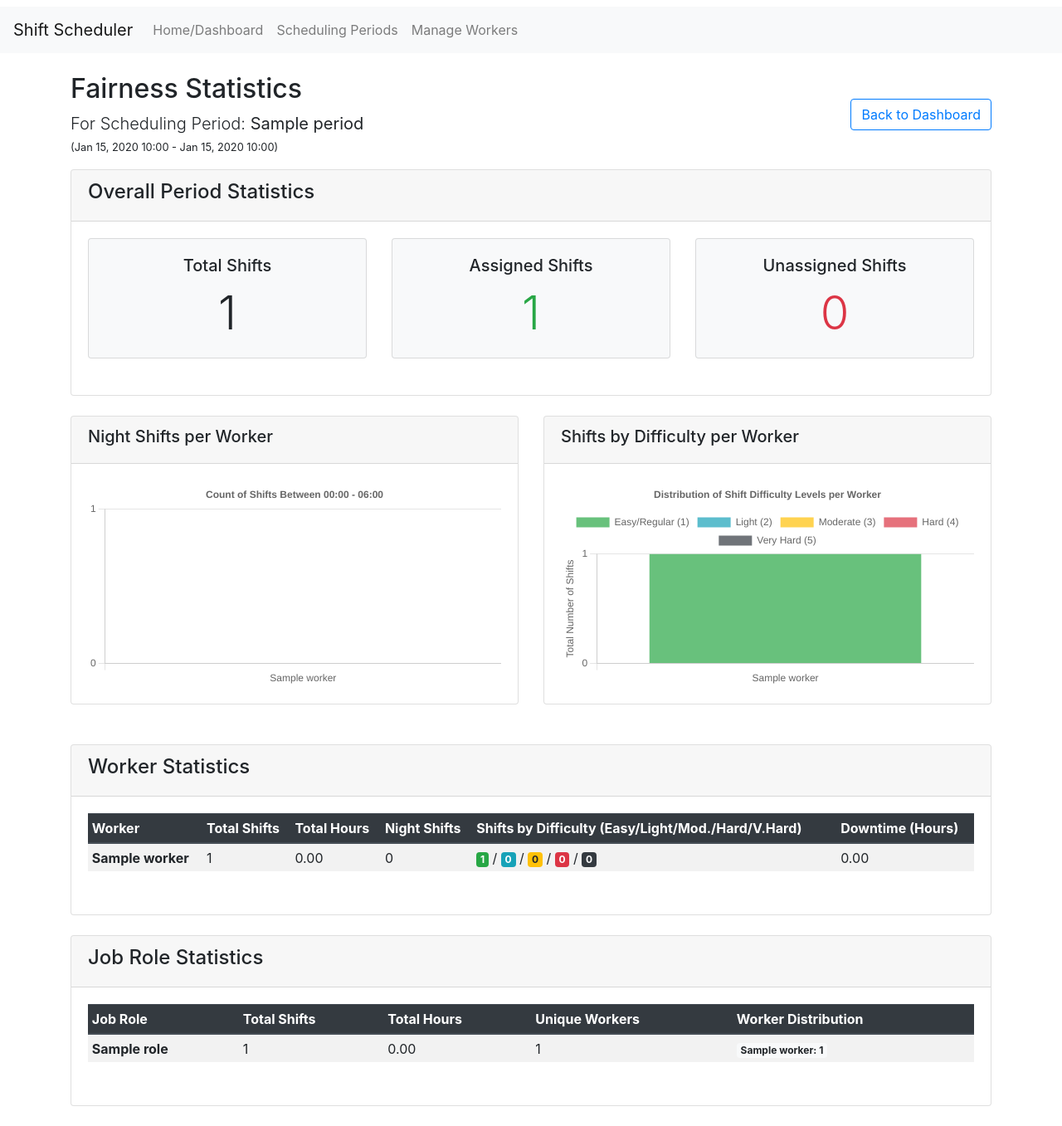
After one commit to Noniro/shift-scheduler-app, a Flask app: page /period/1/fairness_statistics in a window 1280 px wide. The commit adds this page. Shown: the whole page at 83% size. Run offline with Flask 3, Linux system fonts and the light colour scheme; tables that the repository leaves empty hold one stand-in row (values such as "Sample post"); some libraries are stand-ins or nearby versions.

Commit message:
adding fairness disribution page

```diff
--- a/app/routes.py
+++ b/app/routes.py
@@ -1607,3 +1607,110 @@ def swap_assignments(assignment_id):
 
     # Adding statistics page to know how many shifts were assigned, unassigned, how did shift at night, etc.
     # Also we want to see from each role how each worker performed, how many shifts were assigned to each worker, etc.
+
+# The statistics route to display fairness and workload distribution
+@main_bp.route('/period/<int:period_id>/fairness_statistics')
+def fairness_statistics(period_id):
+    """Display fairness and workload distribution statistics for a period."""
+    period = SchedulingPeriod.query.get_or_404(period_id)
+    all_workers = Worker.query.order_by(Worker.name).all()
+    all_roles = JobRole.query.filter_by(scheduling_period_id=period.id).order_by(JobRole.name).all()
+
+    # Eagerly load all necessary data for the period
+    all_assignments = ScheduledShift.query.options(
+        joinedload(ScheduledShift.defined_slot).joinedload(ShiftDefinition.job_role),
+        joinedload(ScheduledShift.worker_assigned)
+    ).join(ShiftDefinition).filter(
+        ShiftDefinition.scheduling_period_id == period.id
+    ).all()
+
+    # --- Initialize Statistics Dictionaries ---
+
+    # Overall stats
+    stats = {
+        'total_shifts': len(all_assignments),
+        'assigned_shifts': 0,
+        'unassigned_shifts': 0,
+        'unassigned_shifts_list': [],
+        'worker_stats': {},
+        'role_stats': {}
+    }
+
+    # Initialize worker stats
+    period_duration_hours = (period.period_end_datetime - period.period_start_datetime).total_seconds() / 3600.0
+    for worker in all_workers:
+        stats['worker_stats'][worker.id] = {
+            'name': worker.name,
+            'total_shifts': 0,
+            'total_hours': 0.0,
+            'night_shifts': 0,
+            'difficulty_counts': {1: 0, 2: 0, 3: 0, 4: 0, 5: 0},
+            'downtime_hours': period_duration_hours
+        }
+
+    # Initialize role stats
+    for role in all_roles:
+        stats['role_stats'][role.id] = {
+            'name': role.name,
+            'total_shifts': 0,
+            'total_hours': 0.0,
+            'worker_distribution': {},
+            'unique_workers': 0
+        }
+
+    # --- Process All Assignments ---
+
+    NIGHT_START = time(0, 0)
+    NIGHT_END = time(6, 0)
+
+    for assignment in all_assignments:
+        slot = assignment.defined_slot
+        role = slot.job_role
+
+        # Update role stats
+        if role and role.id in stats['role_stats']:
+            stats['role_stats'][role.id]['total_shifts'] += 1
+            stats['role_stats'][role.id]['total_hours'] += slot.duration_total_seconds / 3600.0
+
+        if assignment.worker_assigned:
+            stats['assigned_shifts'] += 1
+            worker = assignment.worker_assigned
+            worker_id = worker.id
+
+            if worker_id in stats['worker_stats']:
+                # Update worker stats
+                worker_stat = stats['worker_stats'][worker_id]
+                duration_hours = slot.duration_total_seconds / 3600.0
+
+                worker_stat['total_shifts'] += 1
+                worker_stat['total_hours'] += duration_hours
+                worker_stat['downtime_hours'] -= duration_hours
+
+                # Check for night shift (any part of shift between 00:00 and 06:00)
+                # This is a simplified check. It's true if the shift starts before 6 AM
+                # or ends after midnight on the same day.
+                if slot.slot_start_datetime.time() < NIGHT_END or slot.slot_end_datetime.time() > NIGHT_START:
+                     # A more accurate check would handle shifts spanning midnight properly
+                    if (slot.slot_start_datetime.time() < NIGHT_END) or \
+                       (slot.slot_end_datetime.time() > NIGHT_START and slot.slot_end_datetime.date() > slot.slot_start_datetime.date()):
+                        worker_stat['night_shifts'] += 1
+
+                # Update difficulty counts
+                difficulty = int(role.difficulty_multiplier)
+                if difficulty in worker_stat['difficulty_counts']:
+                    worker_stat['difficulty_counts'][difficulty] += 1
+
+                # Update role's worker distribution
+                if role and role.id in stats['role_stats']:
+                    role_stat = stats['role_stats'][role.id]
+                    role_stat['worker_distribution'][worker.name] = role_stat['worker_distribution'].get(worker.name, 0) + 1
+
+        else: # Unassigned
+            stats['unassigned_shifts'] += 1
+            stats['unassigned_shifts_list'].append(assignment)
+
+    # Finalize role stats
+    for role_stat in stats['role_stats'].values():
+        role_stat['unique_workers'] = len(role_stat['worker_distribution'])
+
+    return render_template('fairness_statistics.html', period=period, stats=stats)
--- a/app/templates/base.html
+++ b/app/templates/base.html
@@ -1,17 +1,20 @@
 <!doctype html>
 <html lang="en">
+
 <head>
     <meta charset="utf-8">
     <meta name="viewport" content="width=device-width, initial-scale=1, shrink-to-fit=no">
     <title>{% block title %}Shift Scheduler{% endblock %}</title>
     <link rel="stylesheet" href="https://stackpath.bootstrapcdn.com/bootstrap/4.5.2/css/bootstrap.min.css">
-    <link rel="stylesheet" href="https://cdn.jsdelivr.net/npm/litepicker/dist/css/litepicker.css"/>
+    <link rel="stylesheet" href="https://cdn.jsdelivr.net/npm/litepicker/dist/css/litepicker.css" />
     <link rel="stylesheet" href="{{ url_for('static', filename='css/style.css') }}">
 </head>
+
 <body>
     <nav class="navbar navbar-expand-md navbar-light bg-light mb-4">
         <a class="navbar-brand" href="{{ url_for('main.index') }}">Shift Scheduler</a>
-        <button class="navbar-toggler" type="button" data-toggle="collapse" data-target="#navbarCollapse" aria-controls="navbarCollapse" aria-expanded="false" aria-label="Toggle navigation">
+        <button class="navbar-toggler" type="button" data-toggle="collapse" data-target="#navbarCollapse"
+            aria-controls="navbarCollapse" aria-expanded="false" aria-label="Toggle navigation">
             <span class="navbar-toggler-icon"></span>
         </button>
         <div class="collapse navbar-collapse" id="navbarCollapse">
@@ -22,9 +25,17 @@
                 <li class="nav-item {% if request.endpoint == 'main.manage_periods' %}active{% endif %}">
                     <a class="nav-link" href="{{ url_for('main.manage_periods') }}">Scheduling Periods</a>
                 </li>
+                </li>
                 <li class="nav-item {% if request.endpoint == 'main.manage_workers' %}active{% endif %}">
                     <a class="nav-link" href="{{ url_for('main.manage_workers') }}">Manage Workers</a>
                 </li>
+                {% if session.get('active_period_id') %}
+                <li class="nav-item {% if request.endpoint == 'main.fairness_statistics' %}active{% endif %}">
+                    <a class="nav-link"
+                        href="{{ url_for('main.fairness_statistics', period_id=session.get('active_period_id')) }}">Fairness
+                        Statistics</a>
+                </li>
+                {% endif %}
             </ul>
             {% if current_user_name %}
             <span class="navbar-text mr-3">
@@ -55,4 +66,5 @@
     <script src="https://cdn.jsdelivr.net/npm/litepicker/dist/litepicker.js"></script>
     {% block scripts %}{% endblock %}
 </body>
+
 </html>
--- /dev/null
+++ b/app/templates/fairness_statistics.html
@@ -0,0 +1,282 @@
+{% extends "base.html" %}
+{% block title %}Fairness Statistics for {{ period.name }}{% endblock %}
+
+{% block content %}
+<div class="d-flex justify-content-between align-items-center mb-3">
+    <div>
+        <h2>Fairness Statistics</h2>
+        <p class="lead mb-0">For Scheduling Period: <strong>{{ period.name }}</strong></p>
+        <small>({{ period.period_start_datetime.strftime('%b %d, %Y %H:%M') }} - {{ period.period_end_datetime.strftime('%b %d, %Y %H:%M') }})</small>
+    </div>
+    <a href="{{ url_for('main.index') }}" class="btn btn-outline-primary">Back to Dashboard</a>
+</div>
+
+<!-- Overall Statistics -->
+<div class="card mb-4">
+    <div class="card-header">
+        <h4>Overall Period Statistics</h4>
+    </div>
+    <div class="card-body">
+        <div class="row text-center">
+            <div class="col-md-4">
+                <div class="card bg-light">
+                    <div class="card-body">
+                        <h5 class="card-title">Total Shifts</h5>
+                        <p class="card-text display-4">{{ stats.total_shifts }}</p>
+                    </div>
+                </div>
+            </div>
+            <div class="col-md-4">
+                <div class="card bg-light">
+                    <div class="card-body">
+                        <h5 class="card-title">Assigned Shifts</h5>
+                        <p class="card-text display-4 text-success">{{ stats.assigned_shifts }}</p>
+                    </div>
+                </div>
+            </div>
+            <div class="col-md-4">
+                <div class="card bg-light">
+                    <div class="card-body">
+                        <h5 class="card-title">Unassigned Shifts</h5>
+                        <p class="card-text display-4 text-danger">{{ stats.unassigned_shifts }}</p>
+                    </div>
+                </div>
+            </div>
+        </div>
+    </div>
+</div>
+
+<!-- Chart Visualizations -->
+<div class="row mb-4">
+    <div class="col-lg-6">
+        <div class="card">
+            <div class="card-header">
+                <h5>Night Shifts per Worker</h5>
+            </div>
+            <div class="card-body"><canvas id="nightShiftsChart"></canvas></div>
+        </div>
+    </div>
+    <div class="col-lg-6">
+        <div class="card">
+            <div class="card-header">
+                <h5>Shifts by Difficulty per Worker</h5>
+            </div>
+            <div class="card-body"><canvas id="difficultyDistributionChart"></canvas></div>
+        </div>
+    </div>
+</div>
+
+
+<!-- Worker Statistics -->
+<div class="card mb-4">
+    <div class="card-header">
+        <h4>Worker Statistics</h4>
+    </div>
+    <div class="card-body">
+        <div class="table-responsive">
+            <table class="table table-striped table-hover table-sm">
+                <thead class="thead-dark">
+                    <tr>
+                        <th>Worker</th>
+                        <th>Total Shifts</th>
+                        <th>Total Hours</th>
+                        <th>Night Shifts</th>
+                        <th>Shifts by Difficulty (Easy/Light/Mod./Hard/V.Hard)</th>
+                        <th>Downtime (Hours)</th>
+                    </tr>
+                </thead>
+                <tbody>
+                    {% for worker_stat in stats.worker_stats.values() %}
+                    <tr>
+                        <td><strong>{{ worker_stat.name }}</strong></td>
+                        <td>{{ worker_stat.total_shifts }}</td>
+                        <td>{{ "%.2f"|format(worker_stat.total_hours) }}</td>
+                        <td>{{ worker_stat.night_shifts }}</td>
+                        <td>
+                            <span class="badge badge-success" title="Easy (1)">{{ worker_stat.difficulty_counts[1] }}</span> /
+                            <span class="badge badge-info" title="Light (2)">{{ worker_stat.difficulty_counts[2] }}</span> /
+                            <span class="badge badge-warning" title="Moderate (3)">{{ worker_stat.difficulty_counts[3] }}</span> /
+                            <span class="badge badge-danger" title="Hard (4)">{{ worker_stat.difficulty_counts[4] }}</span> /
+                            <span class="badge badge-dark" title="Very Hard (5)">{{ worker_stat.difficulty_counts[5] }}</span>
+                        </td>
+                        <td>{{ "%.2f"|format(worker_stat.downtime_hours) }}</td>
+                    </tr>
+                    {% endfor %}
+                </tbody>
+            </table>
+        </div>
+    </div>
+</div>
+
+<!-- Job Role Statistics -->
+<div class="card mb-4">
+    <div class="card-header">
+        <h4>Job Role Statistics</h4>
+    </div>
+    <div class="card-body">
+        <div class="table-responsive">
+            <table class="table table-striped table-hover table-sm">
+                <thead class="thead-dark">
+                    <tr>
+                        <th>Job Role</th>
+                        <th>Total Shifts</th>
+                        <th>Total Hours</th>
+                        <th>Unique Workers</th>
+                        <th>Worker Distribution</th>
+                    </tr>
+                </thead>
+                <tbody>
+                    {% for role_stat in stats.role_stats.values() %}
+                    <tr>
+                        <td><strong>{{ role_stat.name }}</strong></td>
+                        <td>{{ role_stat.total_shifts }}</td>
+                        <td>{{ "%.2f"|format(role_stat.total_hours) }}</td>
+                        <td>{{ role_stat.unique_workers }}</td>
+                        <td>
+                            {% for worker_name, count in role_stat.worker_distribution.items() %}
+                                <span class="badge badge-light">{{ worker_name }}: {{ count }}</span>
+                            {% else %}
+                                <span class="text-muted">No assignments</span>
+                            {% endfor %}
+                        </td>
+                    </tr>
+                    {% endfor %}
+                </tbody>
+            </table>
+        </div>
+    </div>
+</div>
+
+<!-- Unassigned Shifts -->
+{% if stats.unassigned_shifts_list %}
+<div class="card mb-4">
+    <div class="card-header">
+        <h4>Unassigned Shifts Details</h4>
+    </div>
+    <div class="card-body">
+        <ul class="list-group">
+            {% for shift in stats.unassigned_shifts_list %}
+                <li class="list-group-item">
+                    <strong>{{ shift.defined_slot.name }}</strong>:
+                    {{ shift.defined_slot.slot_start_datetime.strftime('%a, %b %d, %Y %H:%M') }} to
+                    {{ shift.defined_slot.slot_end_datetime.strftime('%H:%M') }}
+                    ({{ shift.defined_slot.duration_hours_minutes_str }})
+                </li>
+            {% endfor %}
+        </ul>
+    </div>
+</div>
+{% endif %}
+{% endblock %}
+
+{% block scripts %}
+{{ super() }}
+<!-- 1. Include the Chart.js library -->
+<script src="https://cdn.jsdelivr.net/npm/chart.js"></script>
+
+<!-- 2. Your custom scripts for this page -->
+<script>
+document.addEventListener('DOMContentLoaded', function() {
+    // Get the comprehensive stats object from Flask
+    const statsData = JSON.parse('{{ stats|tojson|safe }}');
+    const workers = Object.values(statsData.worker_stats);
+
+    // --- Chart 1: Night Shifts per Worker ---
+    const nightShiftsCanvas = document.getElementById('nightShiftsChart');
+    if (nightShiftsCanvas && workers.length > 0) {
+        const labels = workers.map(w => w.name);
+        const nightShiftCounts = workers.map(w => w.night_shifts);
+
+        new Chart(nightShiftsCanvas, {
+            type: 'bar',
+            data: {
+                labels: labels,
+                datasets: [{
+                    label: 'Night Shifts Assigned',
+                    data: nightShiftCounts,
+                    backgroundColor: 'rgba(54, 162, 235, 0.6)',
+                    borderColor: 'rgba(54, 162, 235, 1)',
+                    borderWidth: 1
+                }]
+            },
+            options: {
+                scales: {
+                    y: {
+                        beginAtZero: true,
+                        ticks: {
+                            stepSize: 1 // Ensure y-axis shows whole numbers for shift counts
+                        }
+                    }
+                },
+                plugins: {
+                    legend: { display: false },
+                    title: {
+                        display: true,
+                        text: 'Count of Shifts Between 00:00 - 06:00'
+                    }
+                }
+            }
+        });
+    }
+
+    // --- Chart 2: Difficulty Distribution per Worker (Stacked Bar) ---
+    const difficultyCanvas = document.getElementById('difficultyDistributionChart');
+    if (difficultyCanvas && workers.length > 0) {
+        const labels = workers.map(w => w.name);
+
+        const difficultyLevels = [
+            { label: 'Easy/Regular (1)', color: 'rgba(40, 167, 69, 0.7)', key: 1 },
+            { label: 'Light (2)', color: 'rgba(23, 162, 184, 0.7)', key: 2 },
+            { label: 'Moderate (3)', color: 'rgba(255, 193, 7, 0.7)', key: 3 },
+            { label: 'Hard (4)', color: 'rgba(220, 53, 69, 0.7)', key: 4 },
+            { label: 'Very Hard (5)', color: 'rgba(52, 58, 64, 0.7)', key: 5 }
+        ];
+
+        const datasets = difficultyLevels.map(level => {
+            return {
+                label: level.label,
+                data: workers.map(w => w.difficulty_counts[level.key]),
+                backgroundColor: level.color
+            };
+        });
+
+        new Chart(difficultyCanvas, {
+            type: 'bar',
+            data: {
+                labels: labels,
+                datasets: datasets
+            },
+            options: {
+                plugins: {
+                    title: {
+                        display: true,
+                        text: 'Distribution of Shift Difficulty Levels per Worker'
+                    },
+                    tooltip: {
+                        mode: 'index',
+                        intersect: false
+                    }
+                },
+                responsive: true,
+                scales: {
+                    x: {
+                        stacked: true, // Stack bars on the x-axis
+                    },
+                    y: {
+                        stacked: true, // Stack bars on the y-axis
+                        beginAtZero: true,
+                         ticks: {
+                            stepSize: 1
+                        },
+                        title: {
+                            display: true,
+                            text: 'Total Number of Shifts'
+                        }
+                    }
+                }
+            }
+        });
+    }
+});
+</script>
+{% endblock %}
```
Lines whose indentation alone changed are shown as unchanged.
